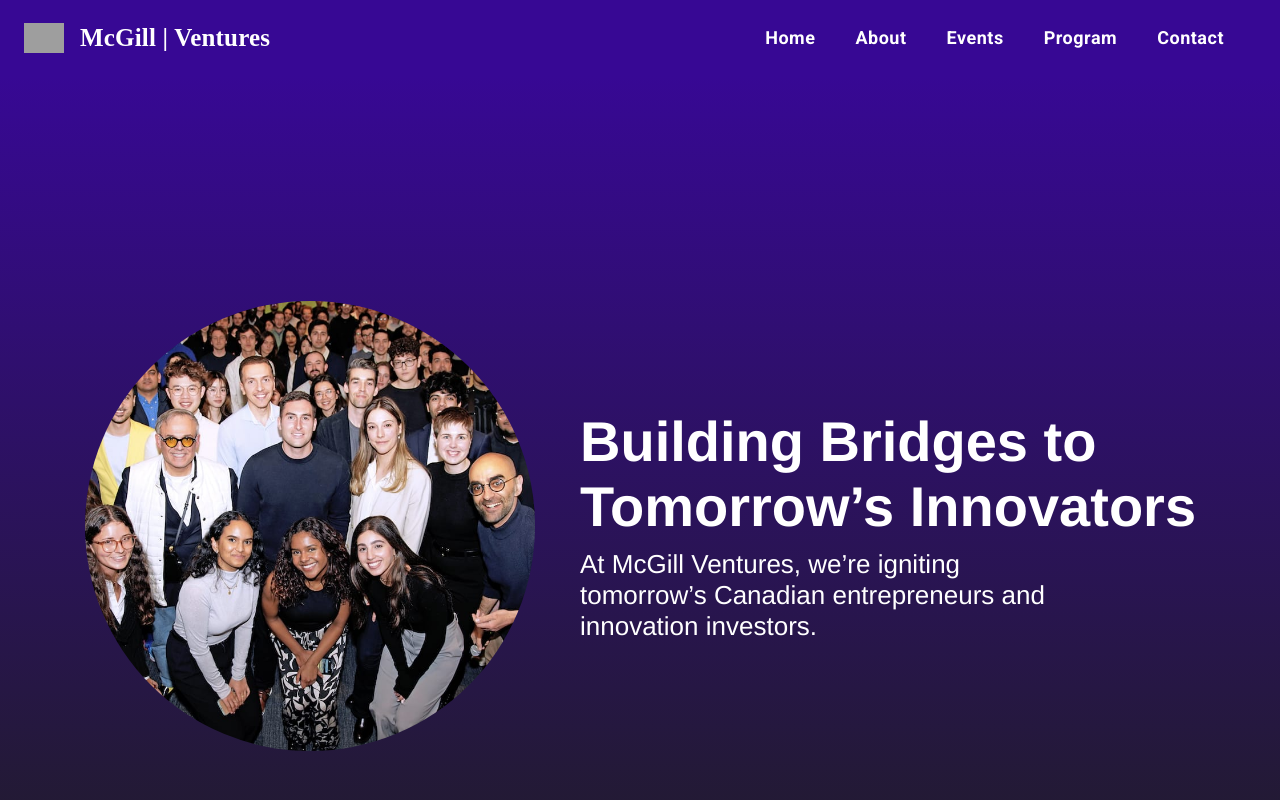
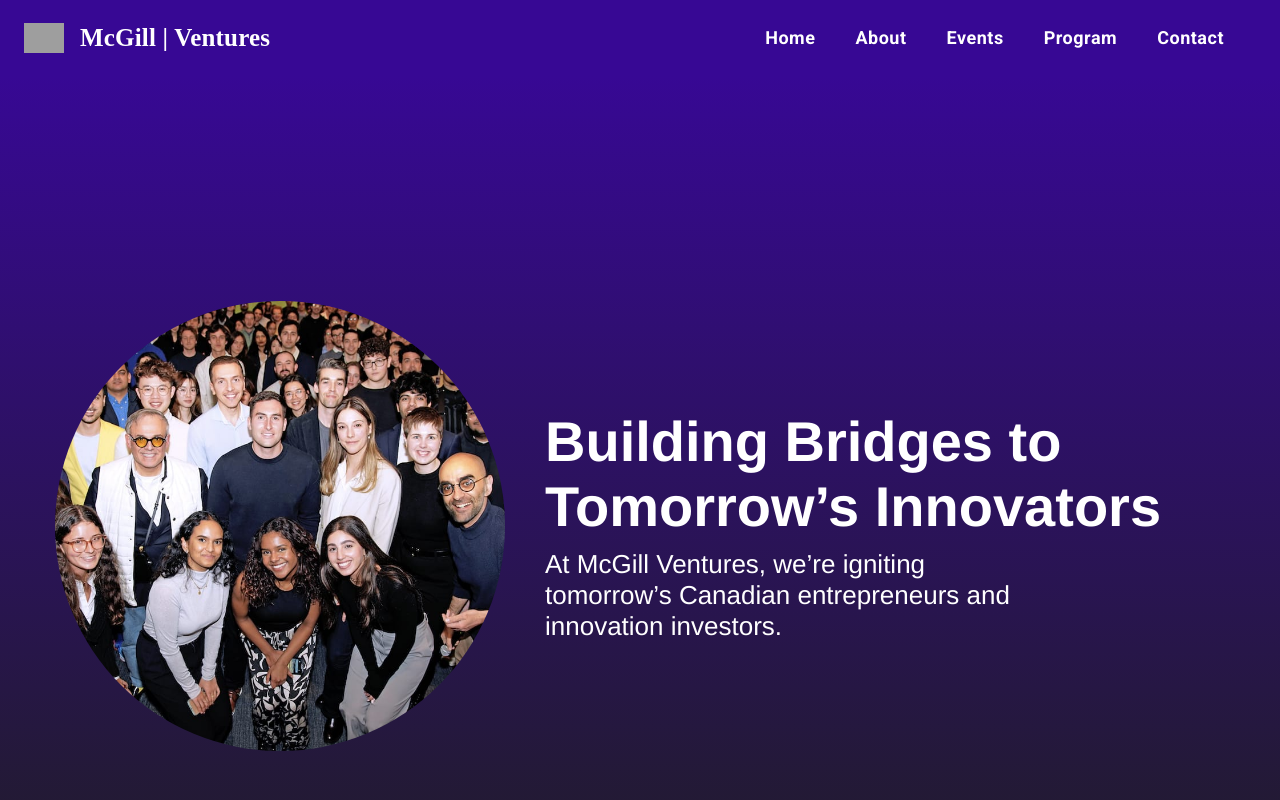
Before and after one commit to wasifsomji/McGillVentures, a React (Create React App) app: page / in a window 1280 px wide. Shown: the top 800 px of the page. Built offline with nearby package versions, Linux system fonts and the light colour scheme; grey boxes are pictures that could not be loaded.

Commit message:
centered landing

```diff
--- a/src/components/Landing/Landing.module.scss
+++ b/src/components/Landing/Landing.module.scss
@@ -4,7 +4,7 @@
     display: flex;
     flex-direction: row;
     align-items: center;
-    justify-content:  flex-start;
+    justify-content: center;
 
     @media screen and (max-width: 620px) {
         flex-direction: column;
@@ -17,7 +17,7 @@
     width: 450px;
     height: 450px;
     border-radius: 450px;
-    margin: 0 20px 0 auto;
+    margin: 0 20px 0 40px; /* Adjusted margin to center the image */
     object-fit: cover;
 
     @media screen and (max-width: 1024px) {
@@ -31,9 +31,9 @@
 }
 
 .rightTitles {
-    display:flex;
+    display: flex;
     flex-direction: column;
-    margin: 0 0px 0 25px;
+    margin: 0 20px 0 20px; /* Adjusted margin to center the titles */
 
     @media screen and (max-width: 620px) {
         margin: 0 20px 0 20px;
```
